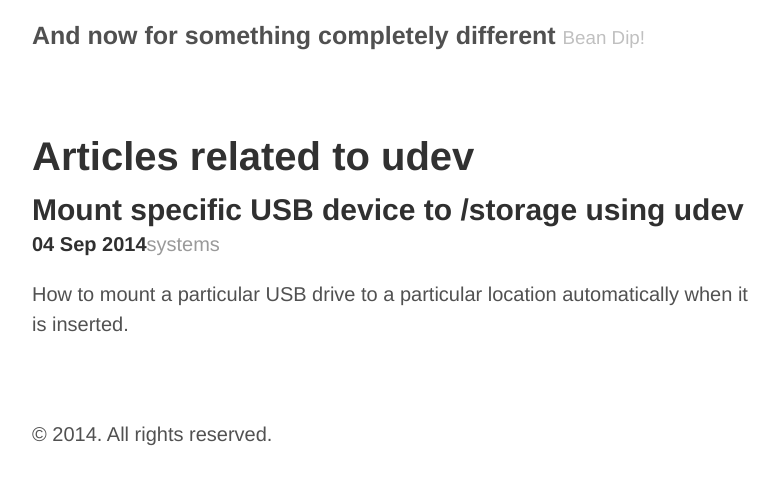
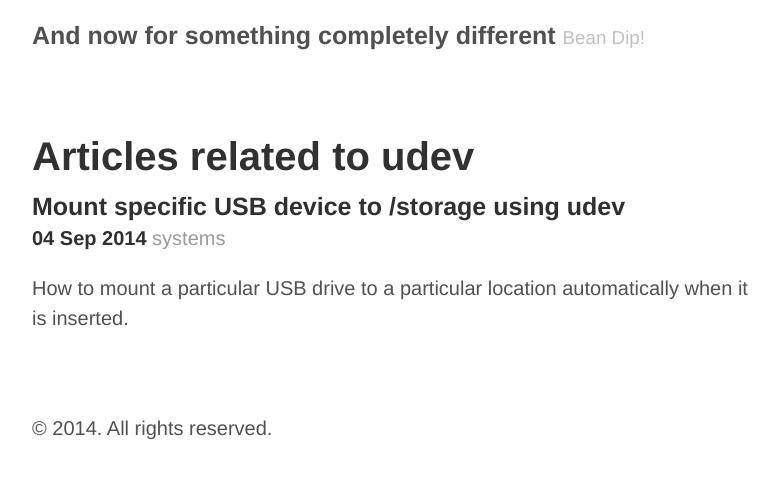
Before and after one commit to mrdanbrooks/mrdanbrooks.github.io, a Jekyll site: the page built from tags/udev.md, in a window 1280 px wide. Shown: the top 485 px of the page, without its empty margins (248-1027 px from the left). Built offline with Jekyll 4.4.1, drawn with Linux system fonts in a browser that asks for light colours; Markdown is read by kramdown in place of the engine named in the settings.

Commit message:
changes h2 to h3 in tag list

```diff
--- a/_layouts/blog_by_tag.html
+++ b/_layouts/blog_by_tag.html
@@ -7,8 +7,8 @@
     {% if site.tags[page.tag] %}
         {% for post in site.tags[page.tag] %}
         <div class="post">
-            <h2 class="post-title"><a href="{{ post.url }}/">{{ post.title }}</a></h2>
-            <span class="post-date"><strong>{{ post.date | date_to_string }}</strong>{{ post.category }}</span>
+            <h3 class="post-title"><a href="{{ post.url }}/">{{ post.title }}</a></h3>
+            <span class="post-date"><strong>{{ post.date | date_to_string }}</strong> {{ post.category }}</span>
             {{ post.summary }}
         </div>
         {% endfor %}
```
